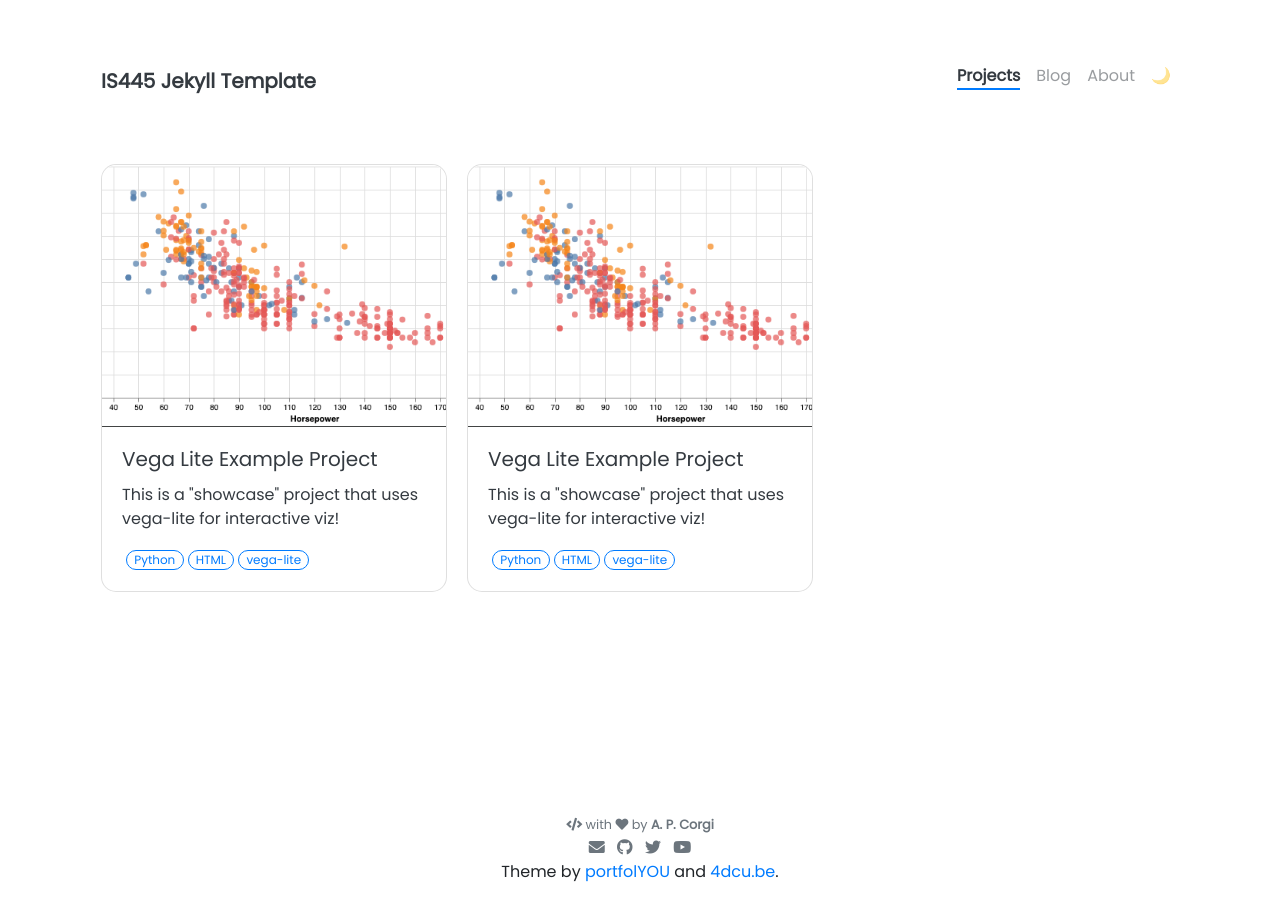
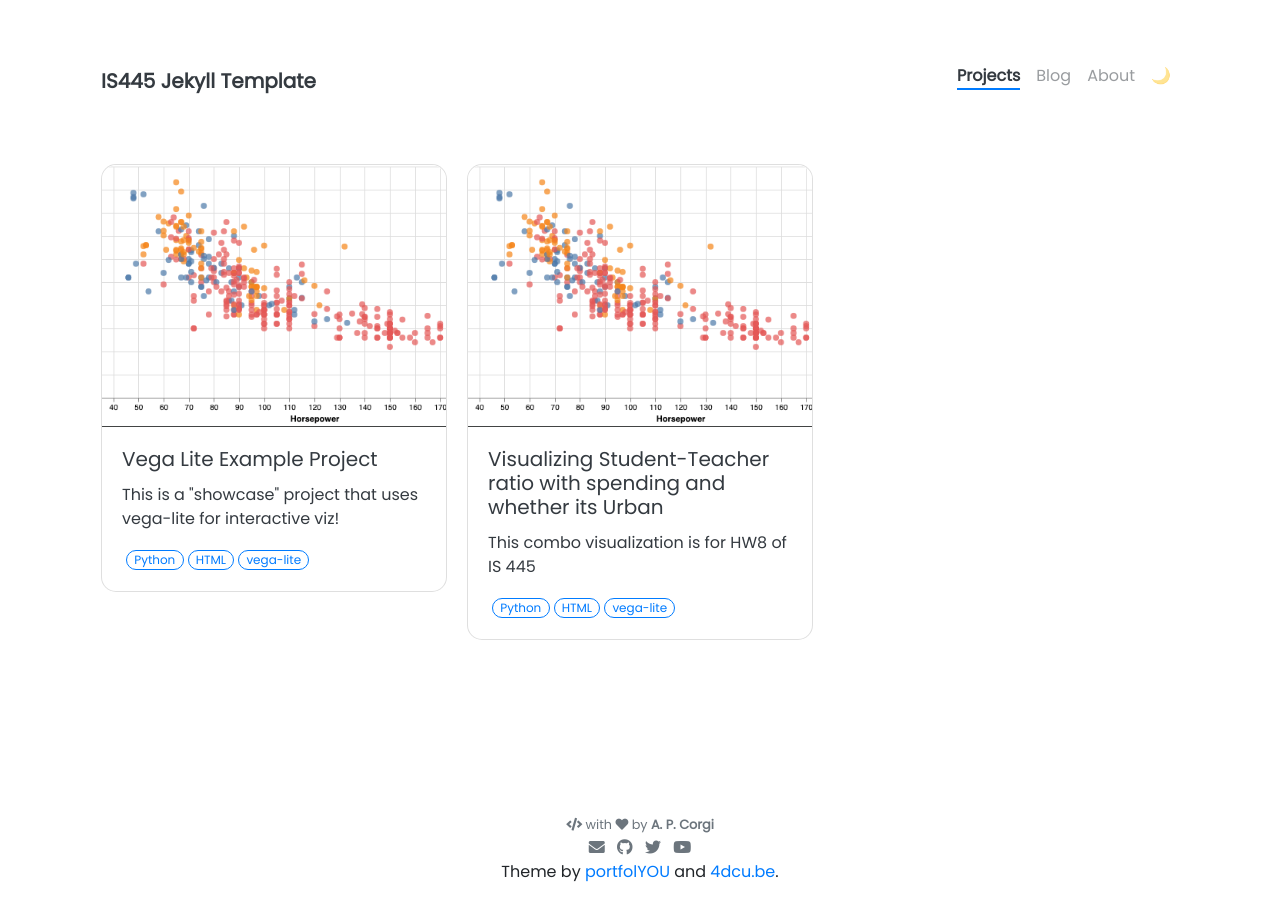
Before and after one commit to WRB5161/WRB5161.github.io, a Jekyll site: the page built from pages/projects.html, in a window 1280 px wide. Built offline with Jekyll 4.4.1, drawn with Linux system fonts in a browser that asks for light colours; nearby versions of some CDN libraries.

Commit message:
Finishing HW8

````diff
--- a/_projects/1_Vega_lite_project2.md
+++ b/_projects/1_Vega_lite_project2.md
@@ -1,8 +1,8 @@
 ---
-name: Vega Lite Example Project
+name: Visualizing Student-Teacher ratio with spending and whether its Urban
 tools: [Python, HTML, vega-lite]
 image: assets/pngs/cars.png
-description: This is a "showcase" project that uses vega-lite for interactive viz!
+description: This combo visualization is for HW8 of IS 445
 custom_js:
   - vega.min
   - vega-lite.min
@@ -11,41 +11,23 @@ custom_js:
 ---
 
 
-# Example including vega-lite
+# Here is a snippet of the dataset
 
-Example comes from this [great blog post right here](https://blog.4dcu.be/programming/2021/05/03/Interactive-Visualizations.html) that was also used in [our test import script](https://github.com/UIUC-iSchool-DataViz/is445_bcubcg_fall2022/blob/main/week01/test_imports_week01.ipynb).
+This data comes from [the is445 dataset collection](https://raw.githubusercontent.com/UIUC-iSchool-DataViz/is445_data/main/mobility.csv) that we have not gotten to use yet. Here is a snippet our dataset with only the relevant columns showing.
 
-We can use a vegachart HTML tag like so:
-
-```
-<vegachart schema-url="{{ site.baseurl }}/assets/json/cars.json" style="width: 100%"></vegachart>
-```
-
-<vegachart schema-url="{{ site.baseurl }}/assets/json/cars.json" style="width: 100%"></vegachart>
-
-In theory, you can also use [Jekyll hooks](https://jekyllrb.com/docs/plugins/hooks/) to do it, but I haven't figured out a way that looks nice yet.
+<img id="dataset snippet" src="/Users/williambechtel/Documents/College/FA23 Courses/IS 445/Python Notebooks/HW8_dataset.png" alt='dataset></img>
 
 
-## Search The Data & Methods
 
-Below is where we can put some links to both the data and the analysis code as buttons:
+## Final Viz
 
-```
-<div class="left">
-{% include elements/button.html link="https://github.com/vega/vega/blob/main/docs/data/cars.json" text="The Data" %}
-</div>
+The following two charts depict the school spending as it relates to student teacher ratio and how that is broken down between Urban vs non-Urban schools
 
-<div class="right">
-{% include elements/button.html link="https://blog.4dcu.be/programming/2021/05/03/Interactive-Visualizations.html" text="The Analysis" %}
-</div>
-```
+<vegachart schema-url="/Users/williambechtel/Documents/College/FA23 Courses/IS 445/Python Notebooks/HW8_Chart3.json" style="width: 100%"></vegachart>
+
 
 <!-- these are written in a combo of html and liquid -->
 
 <div class="left">
-{% include elements/button.html link="https://github.com/vega/vega/blob/main/docs/data/cars.json" text="The Data" %}
+{% include elements/button.html link="https://raw.githubusercontent.com/UIUC-iSchool-DataViz/is445_data/main/mobility.csv" text="The Data" %}
 </div>
-
-<div class="right">
-{% include elements/button.html link="https://github.com/jnaiman/online_cv_public/blob/main/python_notebooks/test_generate_plots.ipynb" text="The Analysis" %}
-</div>
````
Also changed, not shown: 1 other file.
